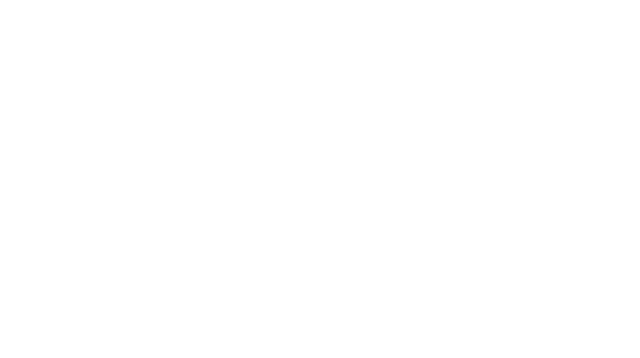
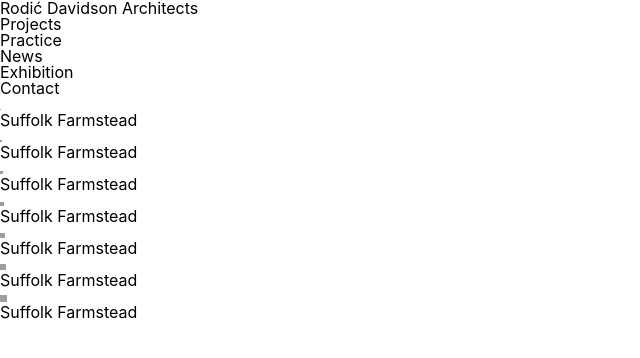
Before and after one commit to hansh1029/scss-class, a website: page index.html in a window 1280 px wide. Shown: the whole page, without its empty margins (0-640 px from the left). Drawn offline with Linux system fonts and the light colour scheme; grey boxes are pictures that could not be loaded.

Commit message:
html part done

```diff
--- a/index.html
+++ b/index.html
@@ -5,8 +5,48 @@
     <meta name="viewport" content="width=device-width, initial-scale=1.0">
     <link rel="stylesheet" href="dist/css/reset.css" />
     <link rel="stylesheet" href="dist/css/styles.css" />
-    <title>(S)CSS Masterclass</title>
+    <title>rodicdavidson</title>
 </head>
 <body>
+  <h1>Rodić Davidson Architects</h1>
+  <main>
+    <nav>
+      <ul>
+        <li>Projects</li>
+        <li>Practice</li>
+        <li>News</li>
+        <li>Exhibition</li>
+        <li>Contact</li>
+      </ul>
+    </nav>
+    <div class="photo">
+      <img src="https://source.unsplash.com/random/1" />
+      <h4>Suffolk Farmstead</h4>
+    </div>
+    <div class="photo">
+      <img src="https://source.unsplash.com/random/2" />
+      <h4>Suffolk Farmstead</h4>
+    </div>
+    <div class="photo">
+      <img src="https://source.unsplash.com/random/3" />
+      <h4>Suffolk Farmstead</h4>
+    </div>
+    <div class="photo">
+      <img src="https://source.unsplash.com/random/4" />
+      <h4>Suffolk Farmstead</h4>
+    </div>
+    <div class="photo">
+      <img src="https://source.unsplash.com/random/5" />
+      <h4>Suffolk Farmstead</h4>
+    </div>
+    <div class="photo">
+      <img src="https://source.unsplash.com/random/6" />
+      <h4>Suffolk Farmstead</h4>
+    </div>
+    <div class="photo">
+      <img src="https://source.unsplash.com/random/7" />
+      <h4>Suffolk Farmstead</h4>
+    </div>
+  </main>
 </body>
 </html>
```
